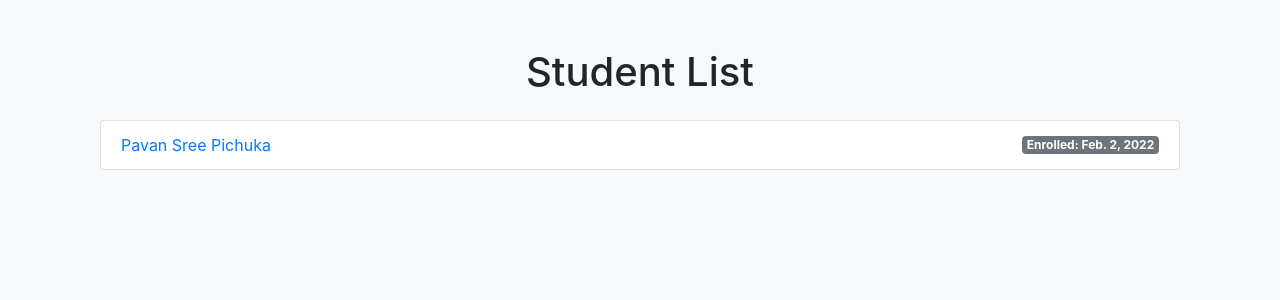
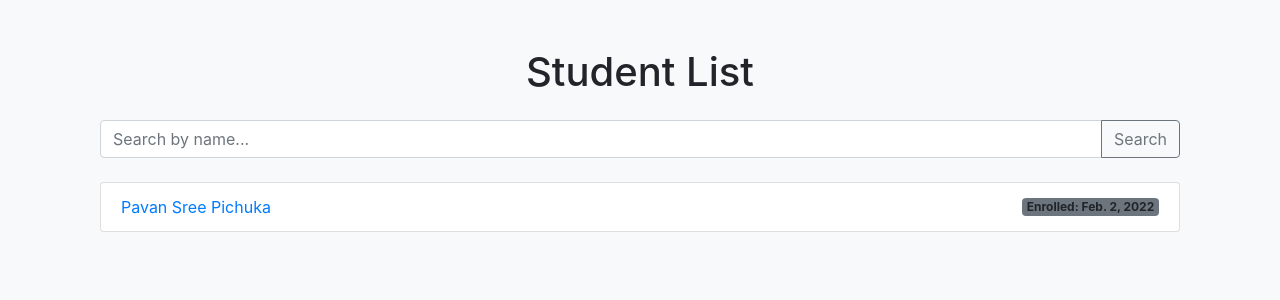
Before and after one commit to Pavan-12062000/Full-Stack-Course, a Django app: page / in a window 1280 px wide. Shown: the part 56-356 px from the top of the page. Run offline with Django 5.2, Linux system fonts and the light colour scheme; data comes from the database, SQL or seed files in the repository; some libraries are stand-ins or nearby versions.

Commit message:
Search Functionality

```diff
--- a/Student Management System/django-management/management/templates/management/student_list.html
+++ b/Student Management System/django-management/management/templates/management/student_list.html
@@ -4,11 +4,20 @@
 <div class="container student-list mt-5">
     <h1 class="text-center mb-4">Student List</h1>
 
+    <form method="get" action="{% url 'student_list' %}" class="mb-4">
+        <div class="input-group">
+            <input type="text" name="q" class="form-control" placeholder="Search by name..." aria-label="Search by name" value="{{ query|default:'' }}">
+            <div class="input-group-append">
+                <button class="btn btn-outline-secondary" type="submit">Search</button>
+            </div>
+        </div>
+    </form>
+
     <ul class="list-group">
         {% for student in students %}
             <li class="list-group-item student-item d-flex justify-content-between align-items-center">
                 <a href="{% url 'student_detail' student.pk %}" class="student-link">{{ student.first_name }} {{ student.last_name }}</a>
-                <span class="badge badge-secondary">Enrolled: {{ student.enrollment_date }}</span>
+                <span class="badge bg-secondary">Enrolled: {{ student.enrollment_date }}</span>
             </li>
         {% endfor %}
     </ul>
@@ -20,12 +29,14 @@
     }
 
     .student-item {
-        transition: transform 0.3s, background-color 0.3s;
+        transition: transform 0.3s, background-color 0.3s, box-shadow 0.3s;
+        border-radius: 0.5rem;
     }
 
     .student-item:hover {
         transform: scale(1.02);
         background-color: #f8f9fa;
+        box-shadow: 0 4px 8px rgba(0, 0, 0, 0.1);
     }
 
     .student-link {
@@ -41,9 +52,11 @@
     @keyframes fadeIn {
         from {
             opacity: 0;
+            transform: translateY(-10px);
         }
         to {
             opacity: 1;
+            transform: translateY(0);
         }
     }
 </style>
--- a/Student Management System/django-management/management/views.py
+++ b/Student Management System/django-management/management/views.py
@@ -6,12 +6,16 @@ from django.contrib.auth.forms import UserCreationForm, AuthenticationForm
 from django.contrib.auth.decorators import login_required
 from django.contrib import messages
 from django.contrib.auth.models import User
+from django.db.models import Q  # Import Q for complex queries
 
 
-# Display a list of all students
 def student_list(request):
-    students = Student.objects.all()
-    return render(request, 'management/student_list.html', {'students': students})
+    query = request.GET.get('q')  # Get the search query from the request
+    if query:
+        students = Student.objects.filter(Q(first_name__icontains=query) | Q(last_name__icontains=query))
+    else:
+        students = Student.objects.all()
+    return render(request, 'management/student_list.html', {'students': students, 'query': query})
 
 # Display the details of a single student
 def student_detail(request, pk):
```
